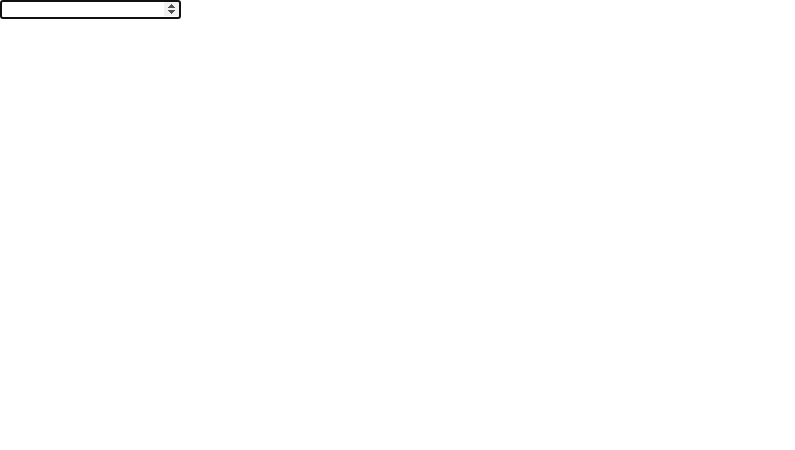
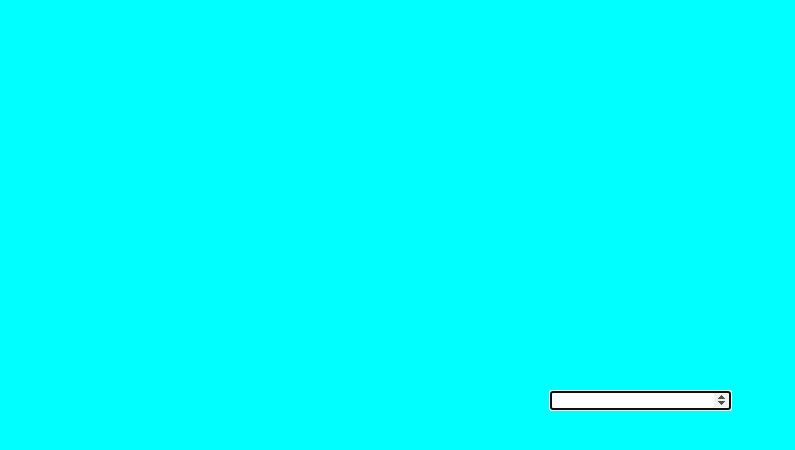
Before and after one commit to oa-dev/100daysofcode, a website built with webpack: page timer/dist/index.html in a window 1280 px wide. Shown: the whole page, without its empty margins (0-795 px from the left). Built offline with nearby package versions, Linux system fonts and the light colour scheme.

Commit message:
use flex to structure initial look of app

```diff
--- a/timer/src/styles/style.css
+++ b/timer/src/styles/style.css
@@ -3,3 +3,12 @@
   padding: 0;
   box-sizing: border-box;
 }
+
+.container {
+  background-color: aqua;
+  height: 100vh;
+  width: 100vw;
+  display: flex;
+  justify-content: center;
+  align-items: center;
+}
```
